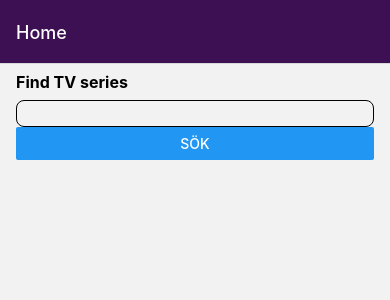
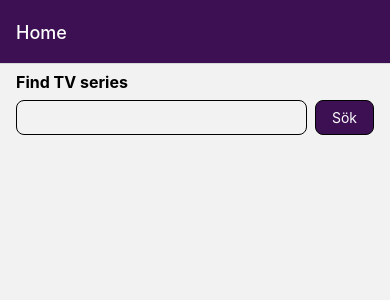
Before and after one commit to oakis/AstraTV, a React Native app: screen /Home in a window 390 px wide. Shown: the top 300 px of the page. Built offline with nearby package versions, Linux system fonts and the light colour scheme.

Commit message:
Move Button to own component

```diff
--- /dev/null
+++ b/src/components/Button.tsx
@@ -0,0 +1,46 @@
+import React from 'react';
+import { TouchableOpacity, View, Text, StyleSheet } from 'react-native';
+import colors from 'utils/colors';
+import metrics from 'utils/metrics';
+
+interface IButtonContent {
+  title: string;
+}
+
+const ButtonContent = (props: IButtonContent) => {
+  return (
+    <View style={style.button}>
+      <Text style={style.text}>{props.title}</Text>
+    </View>
+  );
+};
+
+interface IButton {
+  onPress: () => void;
+  title: string;
+}
+
+export const Button = (props: IButton) => {
+  return (
+    <TouchableOpacity onPress={props.onPress}>
+      <ButtonContent title={props.title} />
+    </TouchableOpacity>
+  );
+};
+
+const style = StyleSheet.create({
+  button: {
+    borderWidth: 1,
+    borderColor: colors.black,
+    borderRadius: metrics.padding.md,
+    backgroundColor: colors.purple,
+    paddingLeft: metrics.padding.lg,
+    paddingRight: metrics.padding.lg,
+    paddingTop: metrics.padding.md,
+    paddingBottom: metrics.padding.md,
+    flex: 1,
+  },
+  text: {
+    color: colors.white,
+  },
+});
--- a/src/contexts/SearchContext.tsx
+++ b/src/contexts/SearchContext.tsx
@@ -15,7 +15,6 @@ const SearchProvider = ({ children }: { children: React.ReactNode }) => {
     fetch(url, config)
       .then(async res => {
         const json = await res.json();
-        console.log(json);
         setResults(json);
       })
       .catch(err => console.warn(err));
--- a/src/views/Home.tsx
+++ b/src/views/Home.tsx
@@ -1,17 +1,11 @@
 import React, { useState, useContext } from 'react';
-import {
-  StyleSheet,
-  Text,
-  View,
-  TextInput,
-  Button,
-  ScrollView,
-} from 'react-native';
+import { StyleSheet, Text, View, TextInput, ScrollView } from 'react-native';
 // import { NativeStackScreenProps } from '@react-navigation/native-stack';
 // import { RootStackParamList } from 'App';
 import colors from 'utils/colors';
 import metrics from 'utils/metrics';
 import { SearchContext } from 'contexts/SearchContext';
+import { Button } from 'components/Button';
 
 // type IHome = NativeStackScreenProps<RootStackParamList, 'Home'>;
 
@@ -35,6 +29,7 @@ const Home = () => {
           onChangeText={setSearch}
           value={search}
         />
+        <View style={style.horizontalSpacer} />
         <Button onPress={onSearch} title="Sök" />
       </View>
       <View style={style.spacer} />
@@ -61,15 +56,24 @@ const style = StyleSheet.create({
   spacer: {
     marginTop: metrics.padding.md,
   },
+  horizontalSpacer: {
+    marginRight: metrics.padding.md,
+  },
   input: {
     borderWidth: 1,
     borderColor: colors.black,
     borderRadius: metrics.padding.md,
-    padding: metrics.padding.sm,
+    paddingLeft: metrics.padding.md,
+    paddingRight: metrics.padding.md,
+    paddingTop: metrics.padding.sm,
+    paddingBottom: metrics.padding.sm,
+    flex: 1,
   },
   row: {
     display: 'flex',
+    flexDirection: 'row',
     justifyContent: 'space-around',
+    flexWrap: 'nowrap',
   },
 });
 
```
